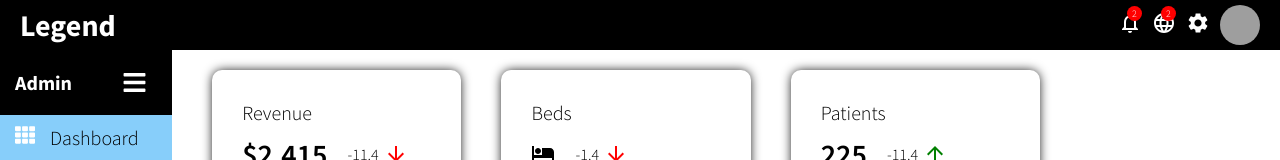
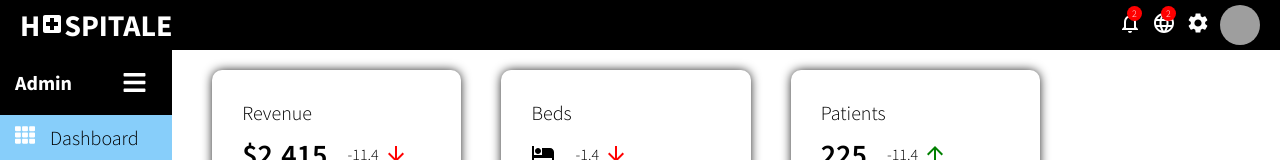
Before and after one commit to thadeusdev/hospital-management-system, a React (Create React App) app in the folder client/: page / in a window 1280 px wide. Shown: the top 160 px of the page. Built offline with nearby package versions, Linux system fonts and the light colour scheme; grey boxes are pictures that could not be loaded.

Commit message:
added logo

```diff
--- a/client/src/components/topbar/Topbar.jsx
+++ b/client/src/components/topbar/Topbar.jsx
@@ -3,13 +3,14 @@ import "./topbar.css"
 import NotificationsNoneIcon from '@mui/icons-material/NotificationsNone';
 import LanguageIcon from '@mui/icons-material/Language';
 import SettingsIcon from '@mui/icons-material/Settings';
+import LocalHospitalIcon from '@mui/icons-material/LocalHospital';
 
 const Topbar = () => {
   return (
     <div className='topbar'>
         <div className="topbarWrapper">
             <div className="topLeft">
-                <span className="logo">Legend</span>
+                <span className="logo">H<LocalHospitalIcon/>SPITALE</span>
             </div>
             <div className="topRight">
                 <div className="topbarIconContainer">
```
